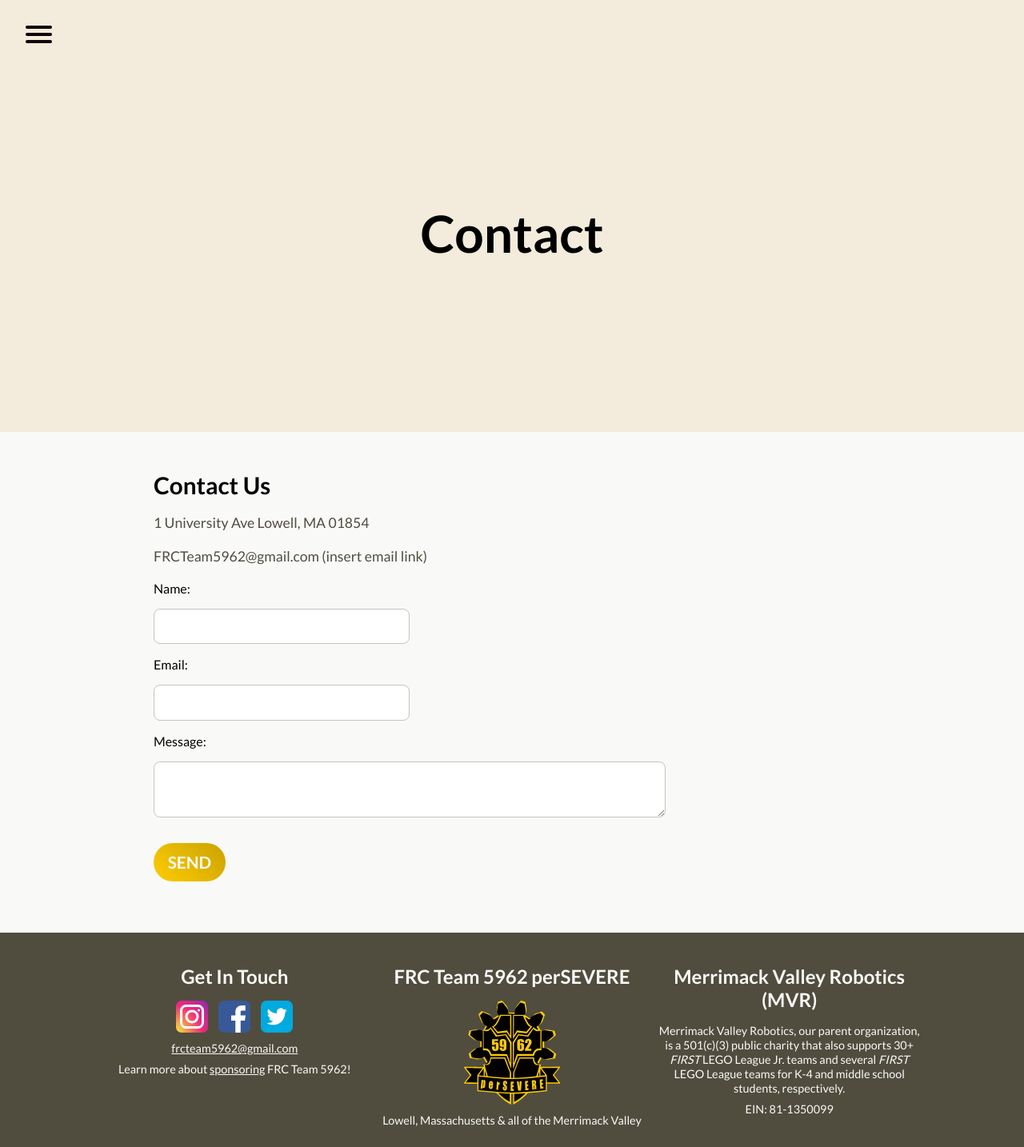
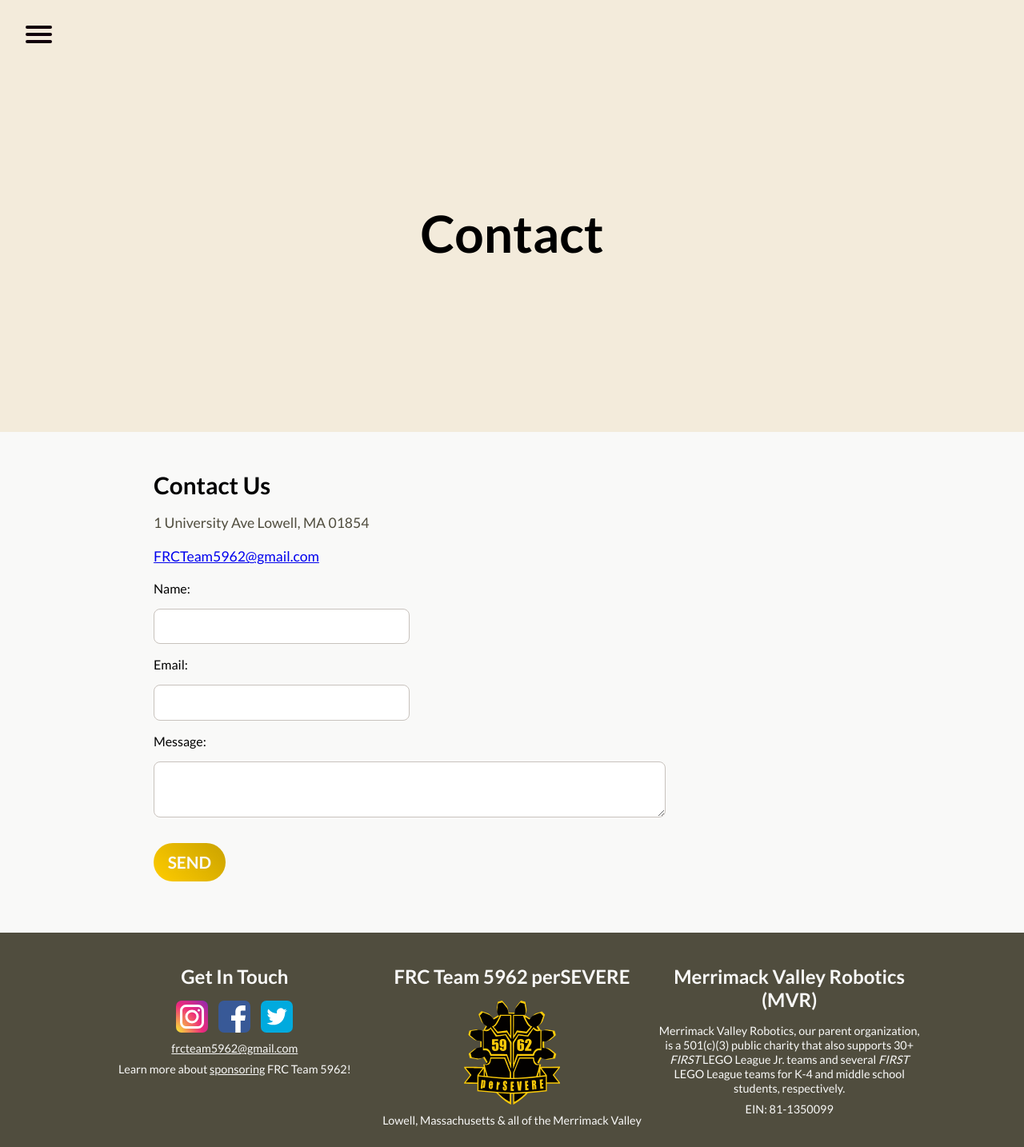
Before and after one commit to perSEVERE-5962/frc5962, a Jekyll site: the page built from contact.md, in a window 1280 px wide. Shown: the whole page at 80% size. Built offline with Jekyll 4.4.1, drawn with Linux system fonts in a browser that asks for light colours.

Commit message:
Updated Contact

```diff
--- a/contact.md
+++ b/contact.md
@@ -8,7 +8,7 @@
 1 University Ave
 Lowell, MA 01854
 
-FRCTeam5962@gmail.com (insert email link)
+[FRCTeam5962@gmail.com](mailto:FRCTeam5962@gmail.com)
 
 <form action="https://formspree.io/frc_team_5962_captains@googlegroups.com" method="POST">
     <label for="name">Name: </label>
```
